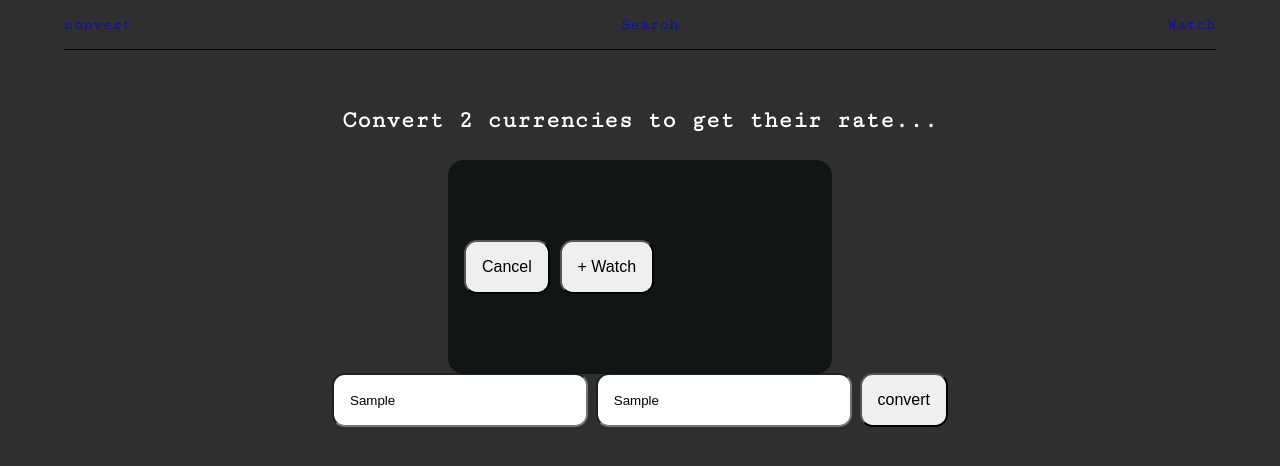
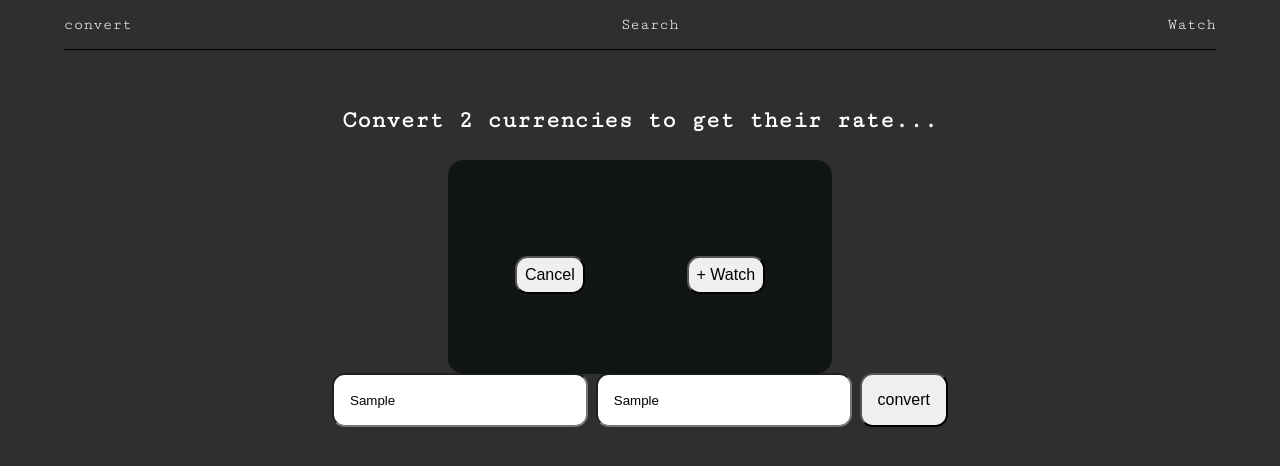
Before and after one commit to setare-sabouri/Currency-Api, a plain HTML site: page index.html in a window 1280 px wide. Both pictures are taken after typing "Sample", "Sample" into the empty fields and a click on the button "convert". Shown: the part 1733-2199 px from the top of the page. Drawn offline with Linux system fonts and the light colour scheme; no server answers; a web font is replaced by a local one.

Commit message:
watch to add

```diff
--- a/script.js
+++ b/script.js
@@ -7,9 +7,9 @@ const cForm = document.querySelector("#convert-Form");
 const card = document.querySelector(".c-card");
 const cardBtnCancel = document.querySelector("#card-cancel-Btn");
 const cardBtnWatch = document.querySelector("#card-watch-Btn");
-
 const SearchDbtn = document.querySelector('#date-search-btn');
 const dateForm = document.querySelector("#date-form");
+const watchContainer = document.querySelector('.watch-section');
 const host = 'api.frankfurter.app';
 //how to handle below func? to make it more readable
 //seperate each if as a seperated function? ooor what ?
@@ -33,9 +33,12 @@ function displayConvert(data) {
   card.children[0].innerHTML = `${data.amount} ${data.base} =
   ${Object.values(data.rates)[0]} ${Object.keys(data.rates)[0]}`;
   cardBtnCancel.addEventListener('click', function () {
-    console.log("here");
     card.classList.remove("active");
   })
+  cardBtnWatch.addEventListener('click', function () {
+    addToList(data);
+    card.classList.remove("active");
+  });
 }
 function displaySymbols(symbols) {
   allCurrencies.innerHTML = "";
@@ -72,6 +75,11 @@ SearchDbtn.addEventListener('click', function () {
       displayByDate(data);
     })
 })
+function addToList(data) {
+  console.log("in add");
+  watchContainer.innerHTML = data.base;
+
+}
 // dateinput.addEventListener('input', function () {  this is for one date only if needed
 //   const dateFrom = dateinput.value;
 //   console.log(dateFrom);
--- a/styles.css
+++ b/styles.css
@@ -9,7 +9,9 @@
 body {
   background-color: #2f2f32;
   color: #fff;
+  font-family: "anybody";
   font-family: "Cutive Mono", monospace;
+  /* fix font style later */
   overflow: scroll;
   --readius: 0.8rem;
   --btnFsize: 1rem;
@@ -17,9 +19,6 @@ body {
 }
 section {
   height: 100vh;
-}
-a {
-  text-decoration: none;
 }
 button {
   padding: var(--btnPadding);
@@ -52,6 +51,10 @@ span {
   border-bottom: 0.1rem solid black;
   margin: auto;
   padding: 1rem 0;
+}
+.header-container ul li a {
+  text-decoration: none;
+  color: #fff;
 }
 .main-content {
   display: flex;
@@ -116,8 +119,10 @@ span {
   width: 70%;
 }
 .c-card {
-  display: none;
+  display: flex;
   flex-direction: column;
+  gap: 1rem;
+  visibility: hidden;
   width: 50%;
   background-color: rgb(12 17 15 / 85%);
   position: absolute;
@@ -126,13 +131,18 @@ span {
   top: 50%;
   left: 50%;
   transform: translate(-50%, -50%);
+  /* transition: all 1s ease-in-out; */
 }
 .active {
+  visibility: visible;
+}
+.c-card_btns {
   display: flex;
+  justify-content: space-around;
 }
-/* .c-card button {
-  margin: auto;
-} */
+.c-card_btns button {
+  padding: 0.5rem;
+}
 .searchDate-section {
   display: flex;
   flex-direction: column;
```
